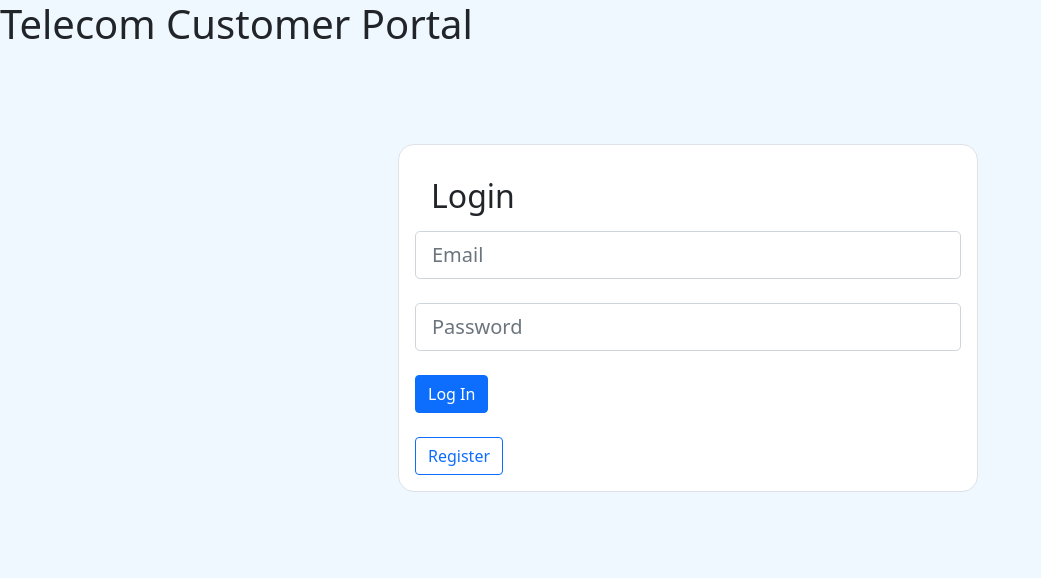
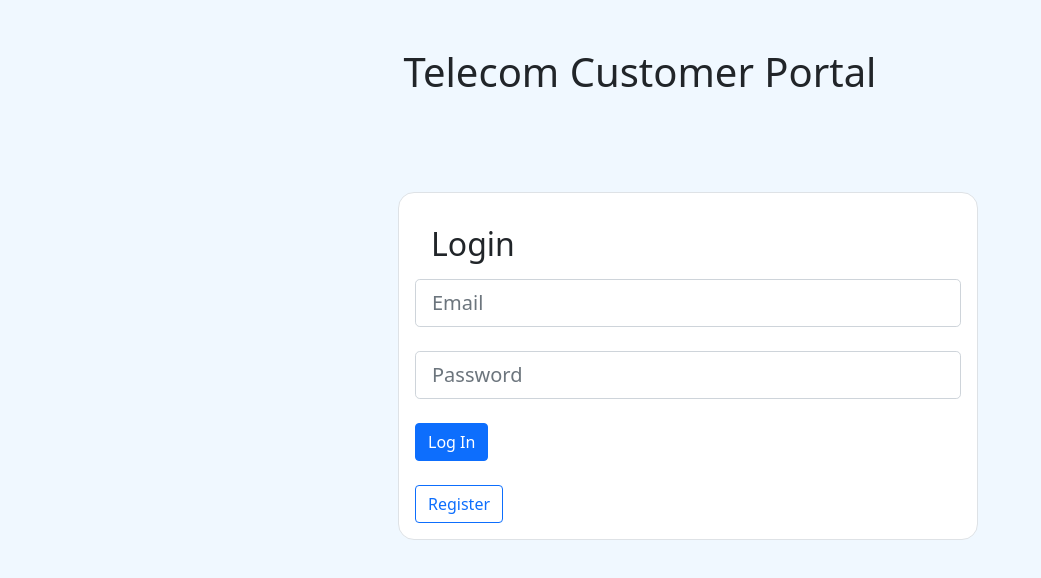
Before and after one commit to CoryFree42/TelecomCustomerPortal, an Angular app in the folder telecom-portal-angular/: page / in a window 1280 px wide. Shown: the top 578 px of the page, without its empty margins (0-1041 px from the left). Built offline with nearby package versions, Linux system fonts and the light colour scheme.

Commit message:
made title centered

```diff
--- a/telecom-portal-angular/src/app/app.component.html
+++ b/telecom-portal-angular/src/app/app.component.html
@@ -1,6 +1,6 @@
 
 <body style="background-color: aliceblue;">
-  <h1>Telecom Customer Portal</h1>
+  <h1 class="text-center m-5">Telecom Customer Portal</h1>
   <app-navbar></app-navbar>
   <div *ngIf="userManager.getUser().userID == 0">
       <app-login></app-login>
```
